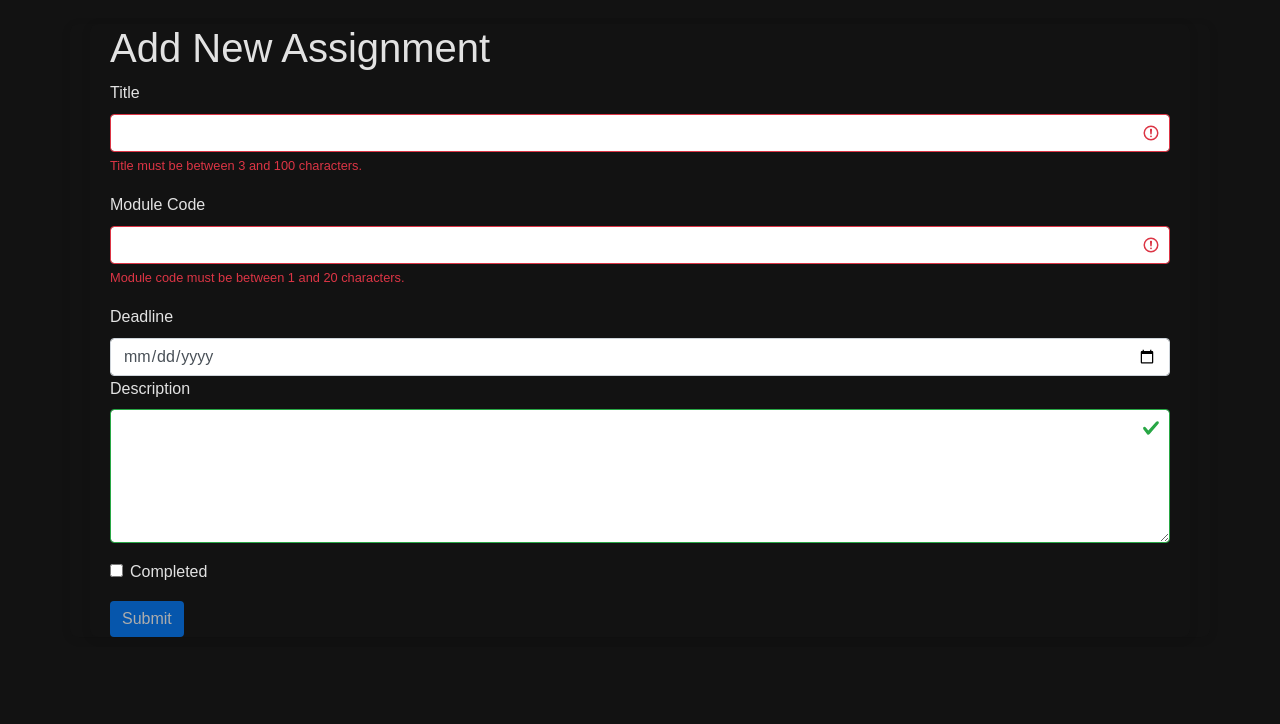
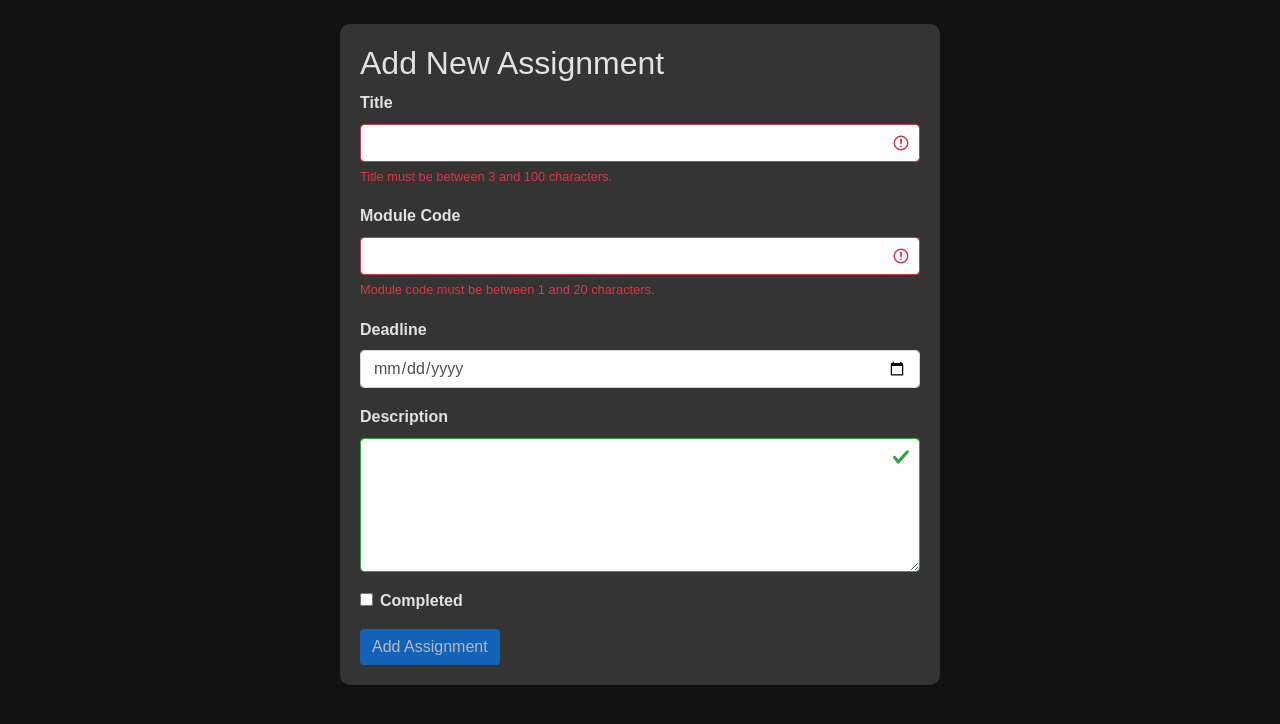
Before and after one commit to noahdavis05/WebAppDevCWK1, a Flask app: page /add-assignment in a window 1280 px wide. Shown: the part 60-784 px from the top of the page. Run offline with Flask 3, Linux system fonts and the light colour scheme; some libraries are stand-ins or nearby versions.

Commit message:
Improved UI to make pages more similar to eachother

```diff
--- /dev/null
+++ b/main/app/static/addAssignmentStyles.css
@@ -0,0 +1,66 @@
+/* General styles for the form layout */
+.add-assignment-form {
+    background-color: #343434; /* Black background */
+    padding: 20px;
+    border-radius: 10px;
+    color: #e2e2e2; /* Light text color for readability */
+    max-width: 600px;
+    margin: 0 auto; /* Center the form on the page */
+}
+
+/* Form element spacing and layout */
+.form-group {
+    margin-bottom: 15px;
+}
+
+label {
+    display: block;
+    margin-bottom: 5px;
+    font-weight: bold;
+    color: #e2e2e2;
+}
+
+.form-control {
+    background-color: #494949; /* Input background */
+    color: #e2e2e2; /* Text color */
+    border: 1px solid #6c757d; /* Slight border for input fields */
+    padding: 10px;
+    border-radius: 5px;
+}
+
+.form-control:focus {
+    border-color: #007bff; /* Highlighted border color */
+    background-color: #494949;
+    outline: none;
+}
+
+small.form-text {
+    display: block;
+    margin-top: 5px;
+    color: #e2e2e2;
+}
+
+.text-danger {
+    color: #ff4d4d; /* Error message in red */
+}
+
+/* Button styling */
+.btn-primary {
+    background-color: #6a5acd;
+    border-color: #6a5acd;
+}
+
+.btn-secondary {
+    background-color: #555555;
+    border-color: #555555;
+}
+
+.btn-primary:hover, .btn-secondary:hover {
+    opacity: 0.8;
+}
+
+.btn {
+    padding: 10px 20px;
+    border-radius: 5px;
+    color: #fff;
+}
--- a/main/app/static/homeStyles.css
+++ b/main/app/static/homeStyles.css
@@ -21,9 +21,6 @@ body {
 
 
 /* Custom color for Bootstrap's .btn-primary */
-.btn-success{
-
-}
 
 .btn-primary {
     background-color: #BB86FC; /* Your custom background color */
--- a/main/app/templates/add_assignment.html
+++ b/main/app/templates/add_assignment.html
@@ -1,45 +1,39 @@
 {% extends "base.html" %}
 
-{% block head%}
-<link rel="stylesheet" href="../static/deadlineValidationStyles.css">
-
-
+{% block head %}
+    <link rel="stylesheet" href="../static/deadlineValidationStyles.css">
+    <link rel="stylesheet" href="../static/addAssignmentStyles.css">
 {% endblock %}
 
 {% block content %}
-    <div class="container">
-        <h1>Add New Assignment</h1>
+    <div class="add-assignment-form">
+        <h2>Add New Assignment</h2>
         <form method="POST" action="">
             {{ form.hidden_tag() }}
 
             <div class="form-group">
                 <label for="title">Title</label>
                 {{ form.title(class="form-control", id="title") }}
-
                 <small class="form-text text-danger" id="titleError">
                     {% if form.title.errors %}
                         {{ form.title.errors[0] }}
                     {% endif %}
                 </small>
-
             </div>
 
             <div class="form-group">
                 <label for="module_code">Module Code</label>
                 {{ form.module_code(class="form-control", id="module_code") }}
-
                 <small class="form-text text-danger" id="moduleCodeError">
                     {% if form.module_code.errors %}
                         {{ form.module_code.errors[0] }}
-                        {% endif %}
+                    {% endif %}
                 </small>
-
             </div>
 
-            <div>
+            <div class="form-group">
                 <label for="deadline">Deadline</label>
                 {{ form.deadline(class_='form-control') }}
-
                 <small class="text-danger" id="deadlineError">
                     {% if form.deadline.errors %}
                         {{ form.deadline.errors[0] }}
@@ -47,35 +41,30 @@
                 </small>
             </div>
 
-
             <div class="form-group">
                 <label for="description">Description</label>
                 <textarea class="form-control" id="description" name="description" rows="5"></textarea>
-
                 <small class="form-text text-danger" id="descriptionError">
-                    {% if form.description.errors %}
-                        {{ form.description.errors[0] }}
-                    {% endif %}
-                </small>
-
-            </div>
-
-
-            <div class="form-group form-check">
-                {{ form.is_completed(class="form-check-input", id="is_completed") }}
-                <label class="form-check-label" for="is_completed">Completed</label>
-
-                <small class="form-text text-danger" id="completedError">
                     {% if form.description.errors %}
                         {{ form.description.errors[0] }}
                     {% endif %}
                 </small>
             </div>
 
+            <div class="form-group form-check">
+                {{ form.is_completed(class="form-check-input", id="is_completed") }}
+                <label class="form-check-label" for="is_completed">Completed</label>
+                <small class="form-text text-danger" id="completedError">
+                    {% if form.is_completed.errors %}
+                        {{ form.is_completed.errors[0] }}
+                    {% endif %}
+                </small>
+            </div>
 
-            <button type="submit" class="btn btn-primary" id="submitBtn">{{ form.submit.label.text }}</button>
+            <button type="submit" class="btn btn-primary" id="submitBtn">Add Assignment</button>
         </form>
+    </div>
 
-        <script src="../static/js/deadlineValidate.js"></script>
-        <script src="../static/js/validateForm.js"></script>
+    <script src="../static/js/deadlineValidate.js"></script>
+    <script src="../static/js/validateForm.js"></script>
 {% endblock %}
--- a/main/app/templates/base.html
+++ b/main/app/templates/base.html
@@ -38,6 +38,8 @@
         {% block content %}
         {% endblock %}
     </div>
+    <br>
+    <br>
 
     <!-- Bootstrap JS and dependencies -->
     <script src="https://code.jquery.com/jquery-3.5.1.slim.min.js"></script>
```
Also changed, not shown: main/app/static/editStyles.css (added, +66 -0 lines), main/app/templates/edit_assignment.html (+5 -17 lines), main/app.db.
